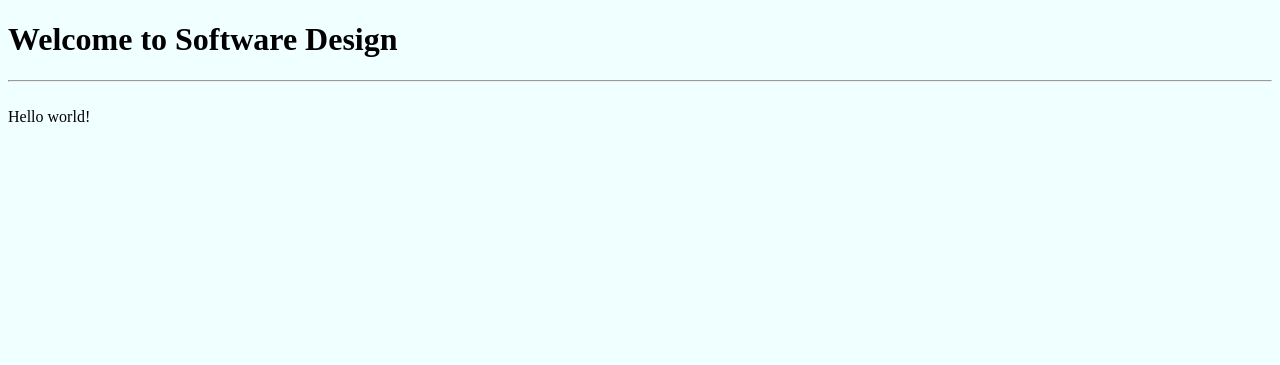
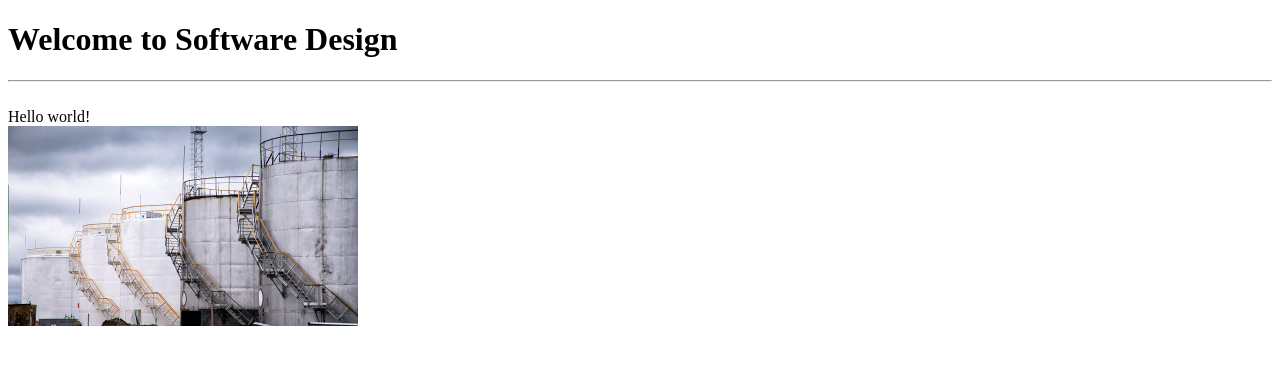
Before and after one commit to phoenixdoan/DevOps, a Flask app: page / in a window 1280 px wide. Shown: the top 365 px of the page. Run offline with Flask 2, Linux system fonts and the light colour scheme.

Commit message:
Uploading photo

```diff
--- a/static/css/stylesheet.css
+++ b/static/css/stylesheet.css
@@ -1,3 +1,11 @@
 body{
-    background-color: azure;
+    background-color: white;
 }
+
+.photo {
+    height:200px
+    }
+    img {
+    width: auto;
+     max-height: 100%;
+}
--- a/templates/index.html
+++ b/templates/index.html
@@ -1,6 +1,16 @@
 {% extends 'base.html' %}
 
-{% block title %} Welcome to the home page {% endblock %}
+{% block title %}
+Welcome to the home page
+{% endblock %}
 
 
-{% block body %} Hello world! {% endblock %}
+{% block body %}
+
+Hello world!
+
+<div class="photo">
+    <img src="{{ url_for('static', filename='css/above_ground_vertical_tanks.jpg') }}" />
+</div>
+
+{% endblock %}
```
Also changed, not shown: static/css/above_ground_vertical_tanks.jpg (added), 1 other file.
